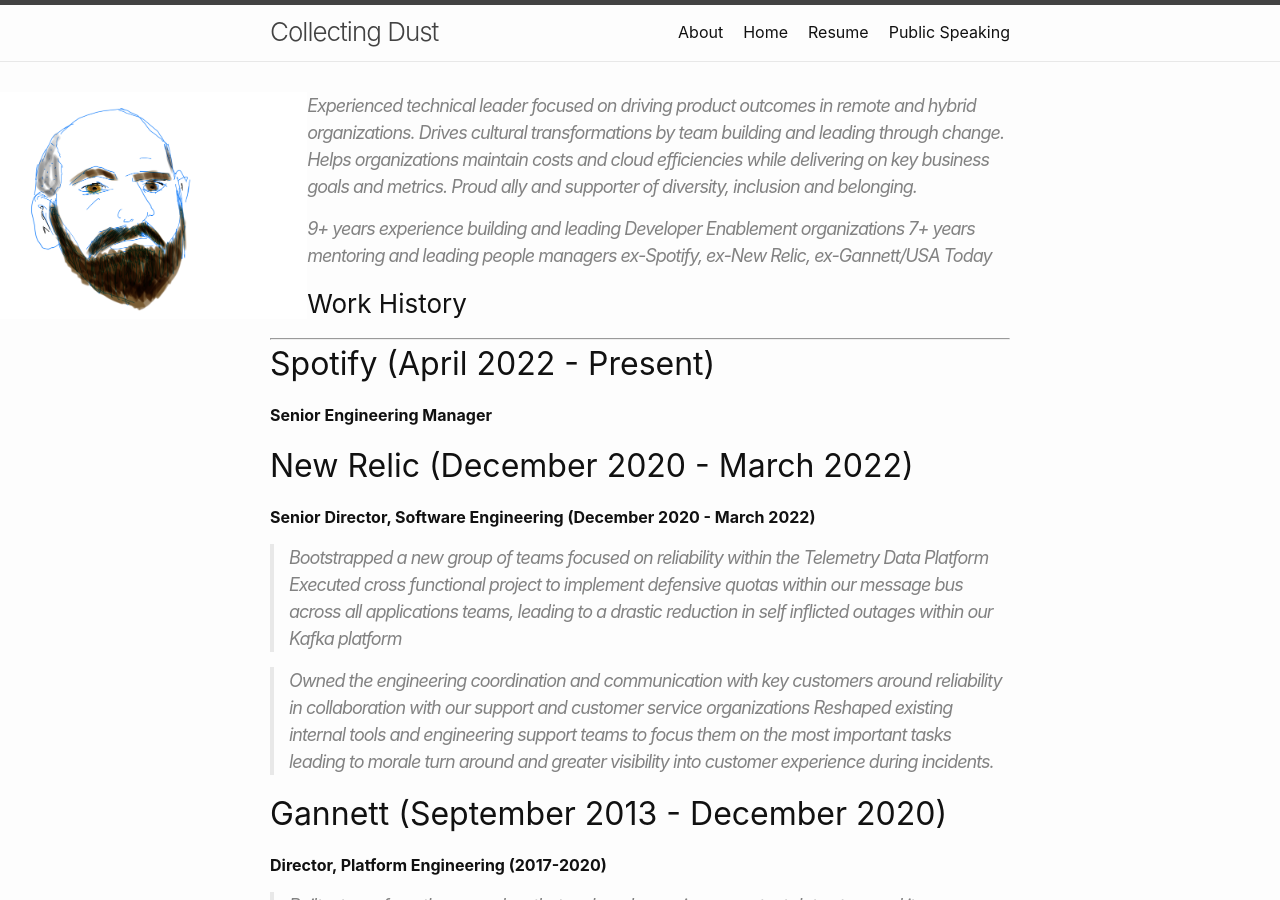
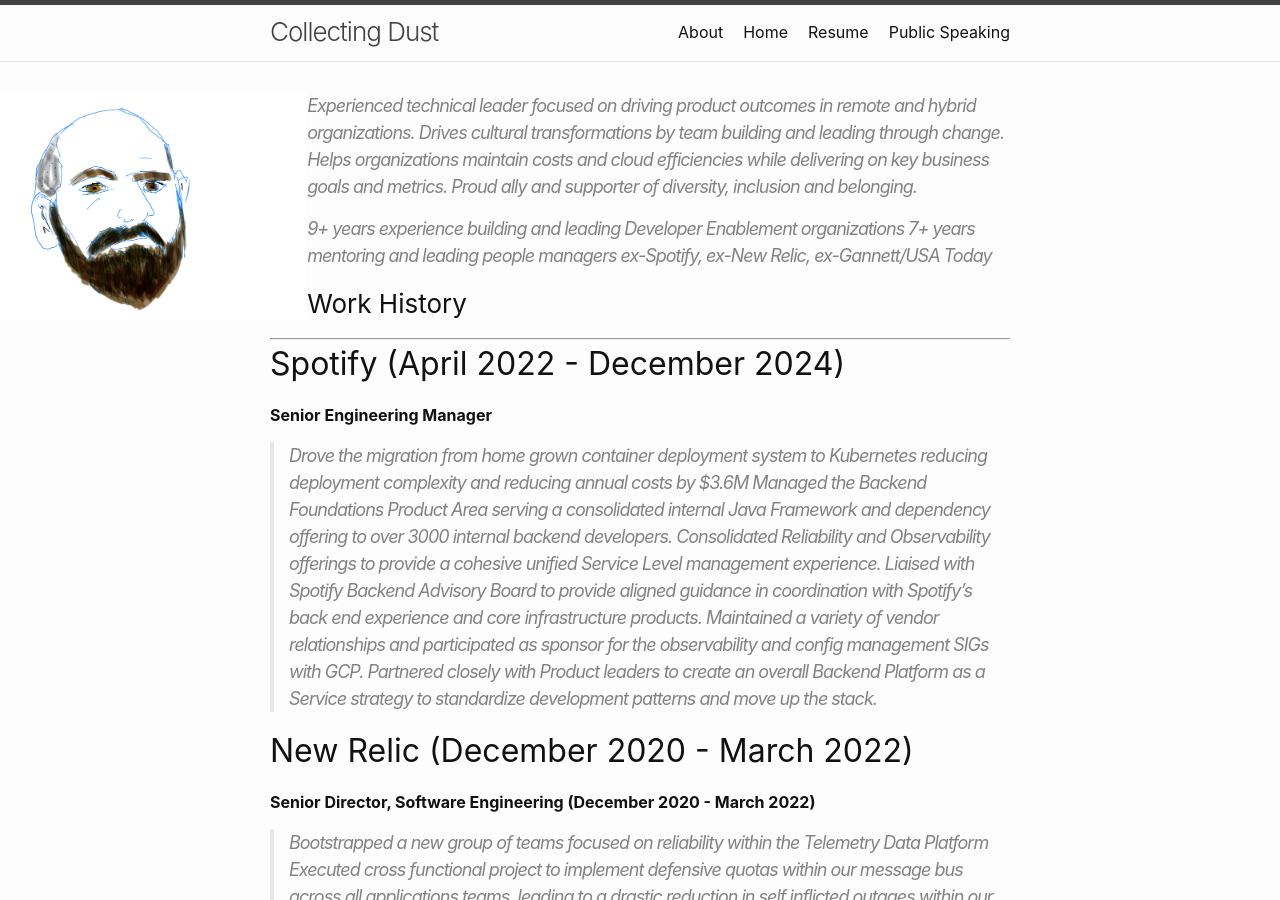
Before and after one commit to fhanson/fhanson.github.io, a Jekyll site: the page built from resume.markdown, in a window 1280 px wide and 900 px high. Built offline with Jekyll 4.4.1, drawn with Linux system fonts in a browser that asks for light colours.

Commit message:
Update resume.markdown

```diff
--- a/resume.markdown
+++ b/resume.markdown
@@ -13,8 +13,15 @@ title_hidden: true
 
 ### Work History
 ***
-## Spotify (April 2022 - Present)
+## Spotify (April 2022 - December 2024)
 **Senior Engineering Manager**
+>Drove the migration from home grown container deployment system to Kubernetes reducing deployment complexity and reducing annual costs by $3.6M
+Managed the Backend Foundations Product Area serving a consolidated internal  Java Framework and dependency offering to over 3000 internal backend developers.
+Consolidated Reliability and Observability offerings to provide a cohesive unified Service Level management experience.
+Liaised with Spotify Backend Advisory Board to provide aligned guidance in coordination with Spotify’s back end experience and core infrastructure products.
+Maintained a variety of vendor relationships and participated as sponsor for the observability and config management SIGs with GCP.
+Partnered closely with Product leaders to create an overall Backend Platform as a Service strategy to standardize development patterns and move up the stack.
+
 
 ## New Relic (December 2020 - March 2022)
 **Senior Director, Software Engineering (December 2020 - March 2022)**
```
